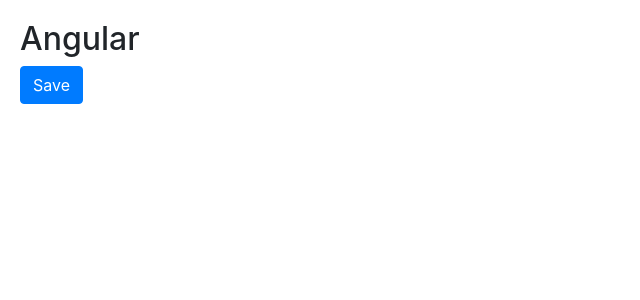
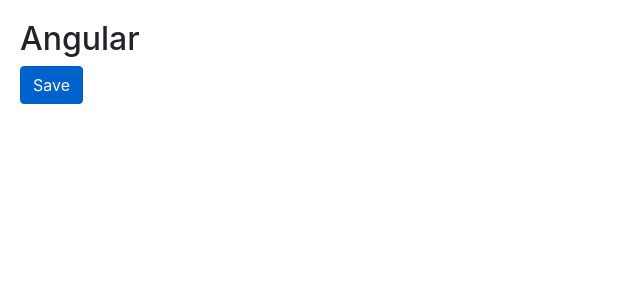
Before and after one commit to MoinSul1/tutorial, an Angular app: page / in a window 1280 px wide. Shown: the top 300 px of the page, without its empty margins (0-640 px from the left). Built offline with nearby package versions, Linux system fonts and the light colour scheme.

Commit message:
5.Class Binding
Class Binding here as button is  having class active based on true false off isActive

```diff
--- a/src/app/courses.component.ts
+++ b/src/app/courses.component.ts
@@ -4,14 +4,14 @@
 @Component({
     selector: 'courses',
     template: `
-    <button class="btn btn-primary">Save</button>
+    <button class="btn btn-primary" [class.active]="isActive">Save</button>
 
                         `
 })
 
 
 export class CoursesComponent{
-
+isActive=true;
 
 
 
```
